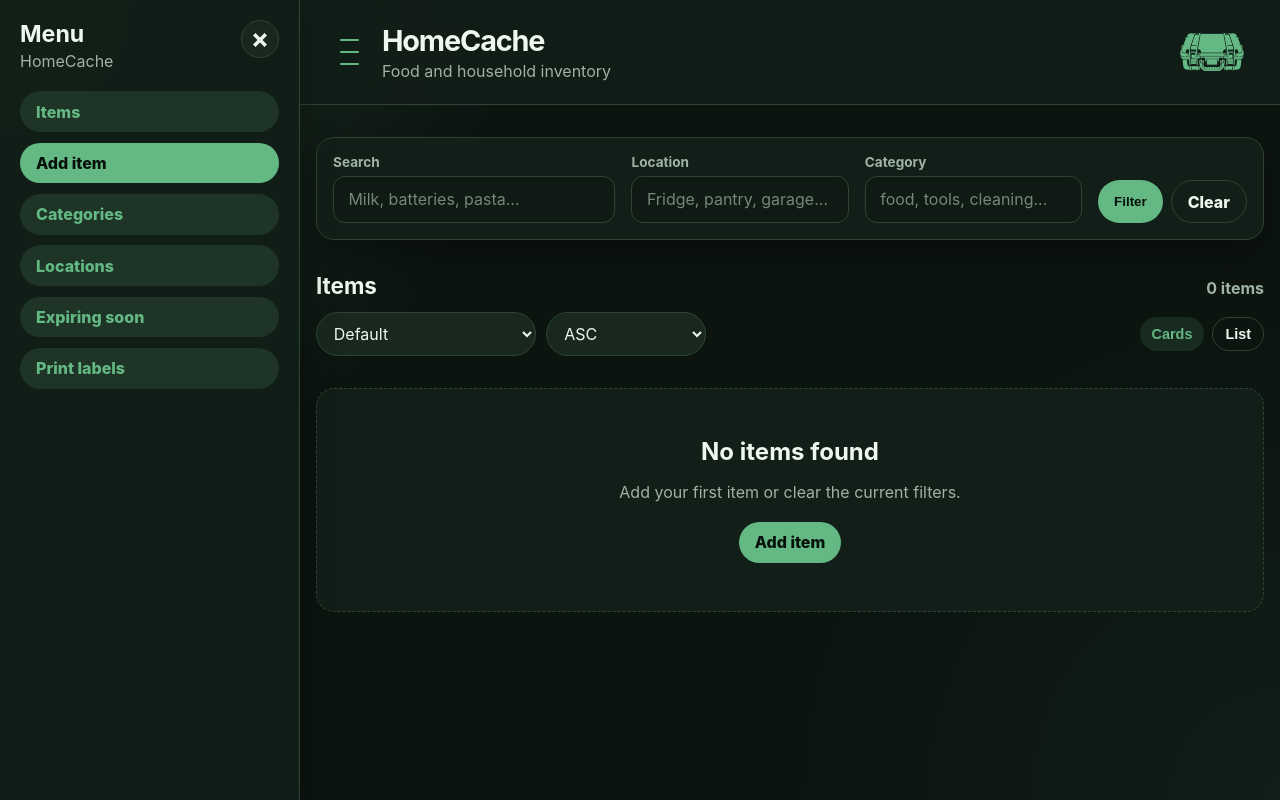
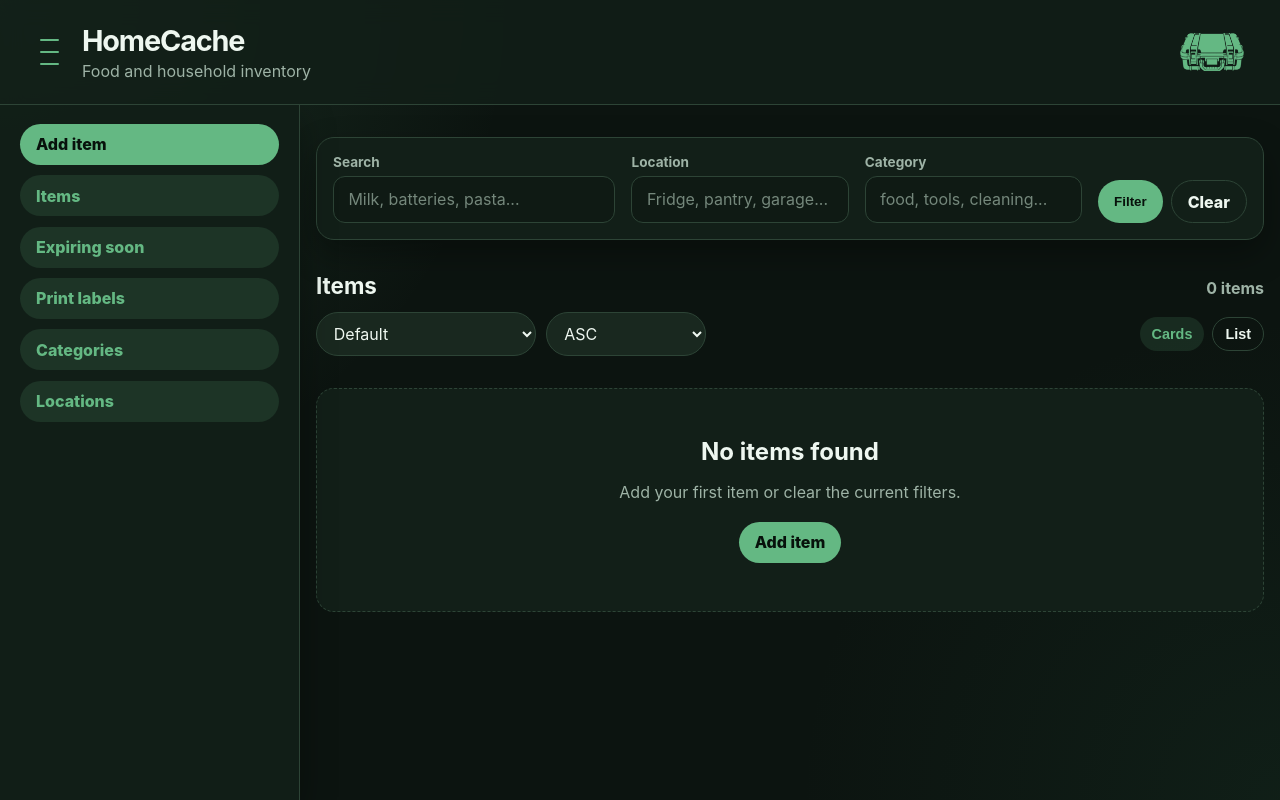
Before and after one commit to boinq/HomeCache, a FastAPI app: page /items in a window 1280 px wide. Run offline with FastAPI, Linux system fonts and the light colour scheme.

Commit message:
Rearranged the menu. Redesigned the menu. Added days to expiry date.

```diff
--- a/app/main.py
+++ b/app/main.py
@@ -41,6 +41,16 @@ DEFAULT_CATEGORIES = [
 app = FastAPI(title="HomeCache")
 
 templates = Jinja2Templates(directory="app/templates")
+
+
+def days_until(value: Optional[date]) -> Optional[int]:
+    if value is None:
+        return None
+
+    return (value - date.today()).days
+
+
+templates.env.globals["days_until"] = days_until
 
 app.mount("/static", StaticFiles(directory="app/static"), name="static")
 app.mount("/assets", StaticFiles(directory="app/assets"), name="assets")
--- a/app/static/styles.css
+++ b/app/static/styles.css
@@ -14,6 +14,7 @@
     --danger-hover: #ef8272;
     --shadow: 0 14px 34px rgba(0, 0, 0, 0.32);
     --radius: 18px;
+    --header-height: 104px;
     --side-menu-width: min(300px, 76vw);
 }
 
@@ -55,7 +56,7 @@ a {
     display: flex;
     align-items: center;
     gap: 1rem;
-    min-height: 104px;
+    min-height: var(--header-height);
     padding: 1rem 2rem;
     background: rgba(18, 31, 24, 0.86);
     border-bottom: 1px solid var(--border);
@@ -109,8 +110,8 @@ a {
 
 .side-menu {
     position: fixed;
-    inset: 0 auto 0 0;
-    z-index: 15;
+    inset: var(--header-height) auto 0 0;
+    z-index: 9;
     width: var(--side-menu-width);
     padding: 1.25rem;
     background: rgba(18, 31, 24, 0.98);
@@ -124,10 +125,6 @@ a {
     transform: translateX(0);
 }
 
-.menu-toggle:checked ~ .site-header {
-    margin-left: var(--side-menu-width);
-}
-
 .menu-toggle:checked ~ .page {
     width: min(1180px, calc(100% - var(--side-menu-width) - 2rem));
     margin-left: calc(
@@ -135,37 +132,6 @@ a {
         max(1rem, calc((100vw - var(--side-menu-width) - 1180px) / 2))
     );
     margin-right: max(1rem, calc((100vw - var(--side-menu-width) - 1180px) / 2));
-}
-
-.side-menu-header {
-    display: flex;
-    justify-content: space-between;
-    align-items: flex-start;
-    gap: 1rem;
-    margin-bottom: 1.25rem;
-}
-
-.side-menu-header h2 {
-    margin: 0;
-    font-size: 1.45rem;
-}
-
-.menu-close {
-    display: inline-grid;
-    place-items: center;
-    width: 38px;
-    height: 38px;
-    border: 1px solid var(--border);
-    border-radius: 999px;
-    color: var(--text);
-    background: var(--panel-soft);
-    font-size: 1.7rem;
-    line-height: 1;
-    cursor: pointer;
-}
-
-.menu-close:hover {
-    background: var(--accent-soft);
 }
 
 .side-menu-nav {
--- a/app/templates/base.html
+++ b/app/templates/base.html
@@ -39,22 +39,13 @@
     <label class="menu-backdrop" for="menu-toggle" aria-label="Close navigation menu"></label>
 
     <aside class="side-menu" aria-label="Main navigation">
-        <div class="side-menu-header">
-            <div>
-                <h2>Menu</h2>
-                <p class="subtitle">HomeCache</p>
-            </div>
-
-            <label class="menu-close" for="menu-toggle" aria-label="Close navigation menu">&times;</label>
-        </div>
-
         <nav class="side-menu-nav">
+            <a class="button" href="/items/new">Add item</a>
             <a class="button secondary" href="/items">Items</a>
-            <a class="button" href="/items/new">Add item</a>
+            <a class="button secondary" href="/expiring-soon">Expiring soon</a>
+            <a class="button secondary" href="/print-labels">Print labels</a>
             <a class="button secondary" href="/categories">Categories</a>
             <a class="button secondary" href="/locations">Locations</a>
-            <a class="button secondary" href="/expiring-soon">Expiring soon</a>
-            <a class="button secondary" href="/print-labels">Print labels</a>
         </nav>
     </aside>
 
--- a/app/templates/item_list.html
+++ b/app/templates/item_list.html
@@ -163,7 +163,13 @@
                                     <dt>Expires</dt>
                                     <dd>
                                         {% if item.expiry_date %}
-                                            <span class="expiry">{{ item.expiry_date }}</span>
+                                            {% set days_left = days_until(item.expiry_date) %}
+                                            <span class="expiry">
+                                                {{ item.expiry_date }}
+                                                {% if days_left is not none %}
+                                                    ({{ days_left }} day{% if days_left != 1 %}s{% endif %})
+                                                {% endif %}
+                                            </span>
                                         {% else %}
                                             -
                                         {% endif %}
```
Also changed, not shown: 1 other file.
